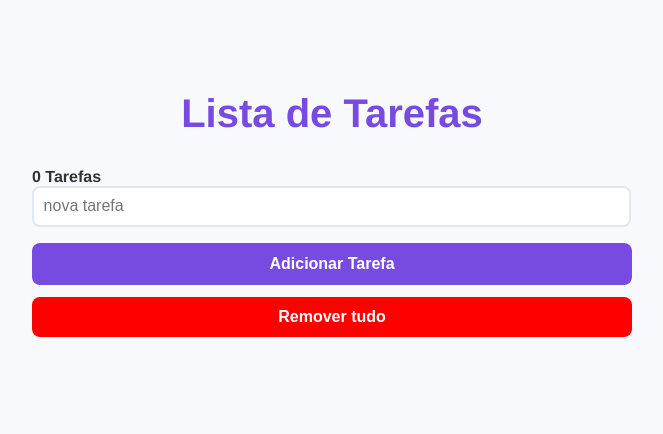
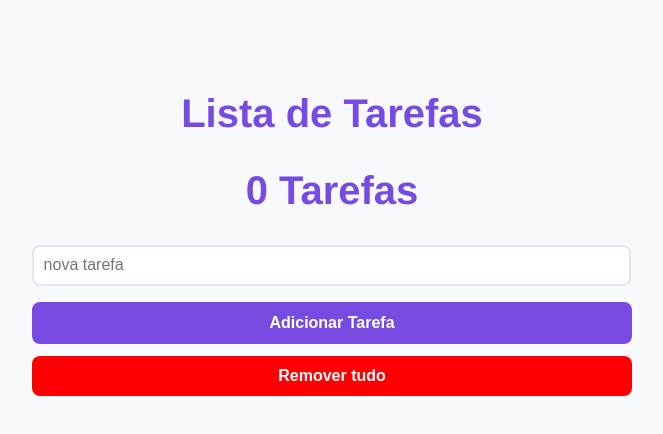
Before and after one commit to GustaDev90/ToDoList-React.js-Next.js, a Next.js app: page / in a window 1280 px wide. Shown: the top 434 px of the page, without its empty margins (308-971 px from the left). Built offline with nearby package versions, Linux system fonts and the light colour scheme.

Commit message:
Update page.js

```diff
--- a/app/page.js
+++ b/app/page.js
@@ -51,7 +51,10 @@ export default function App() {
     //Conteúdo da pagina
     return (
         <div className="App">
+
             <h1>Lista de Tarefas</h1>
+            <h1>{totalTarefas} Tarefas</h1>
+
             <h1 className="ErrorMsg">{error}</h1>
             <ul>
 
@@ -63,8 +66,6 @@ export default function App() {
                 ))}
 
             </ul>
-
-            <strong>{totalTarefas} Tarefas </strong>
 
             <input
                 type="text"
```
